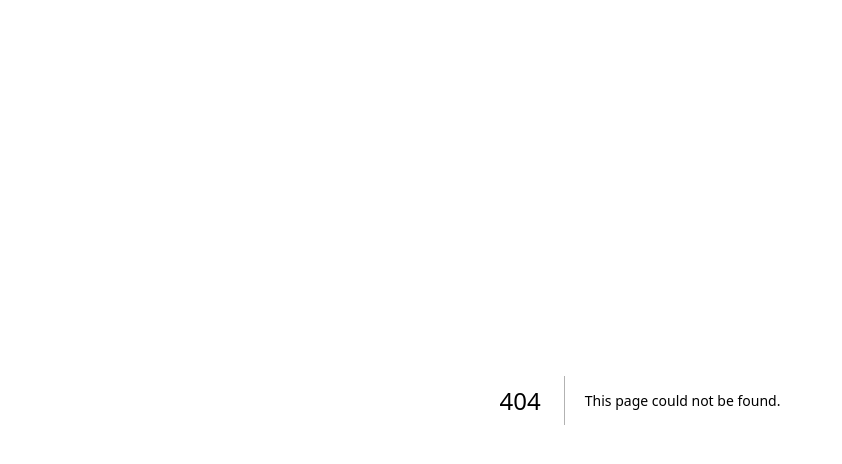
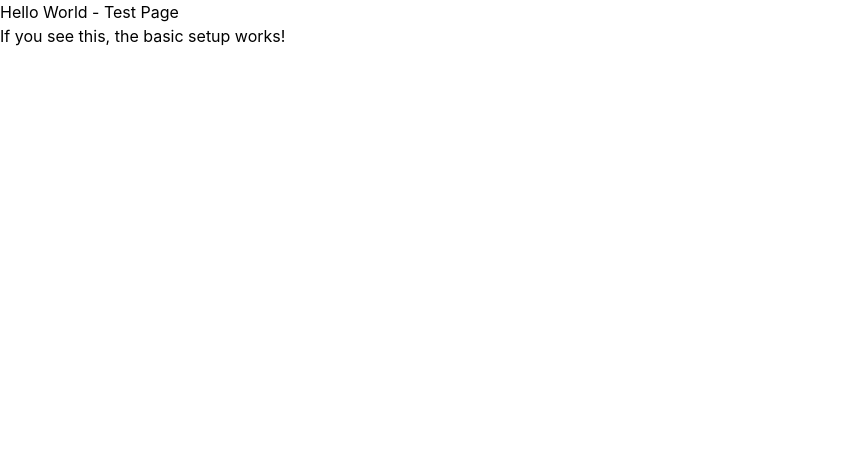
Before and after one commit to BossMommy39/mattyandmeofficial-website, a Next.js app: page / in a window 1280 px wide. Before the commit this address had no page. Shown: the top 464 px of the page, without its empty margins (0-842 px from the left). Built offline with nearby package versions, Linux system fonts and the light colour scheme.

Commit message:
Create index.js

```diff
--- /dev/null
+++ b/pages/index.js
@@ -0,0 +1,8 @@
+export default function Home() {
+  return (
+    <div>
+      <h1>Hello World - Test Page</h1>
+      <p>If you see this, the basic setup works!</p>
+    </div>
+  )
+}
```
